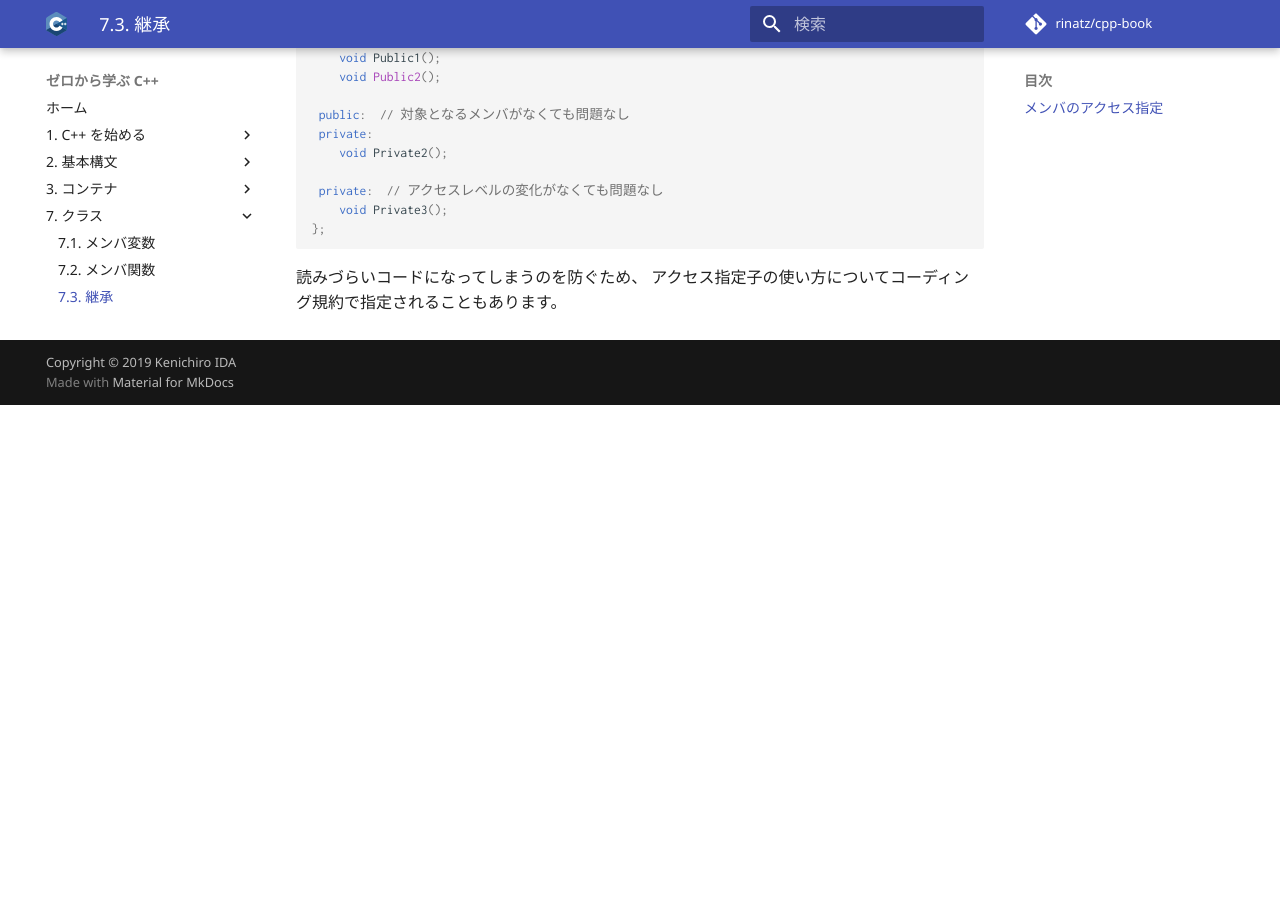
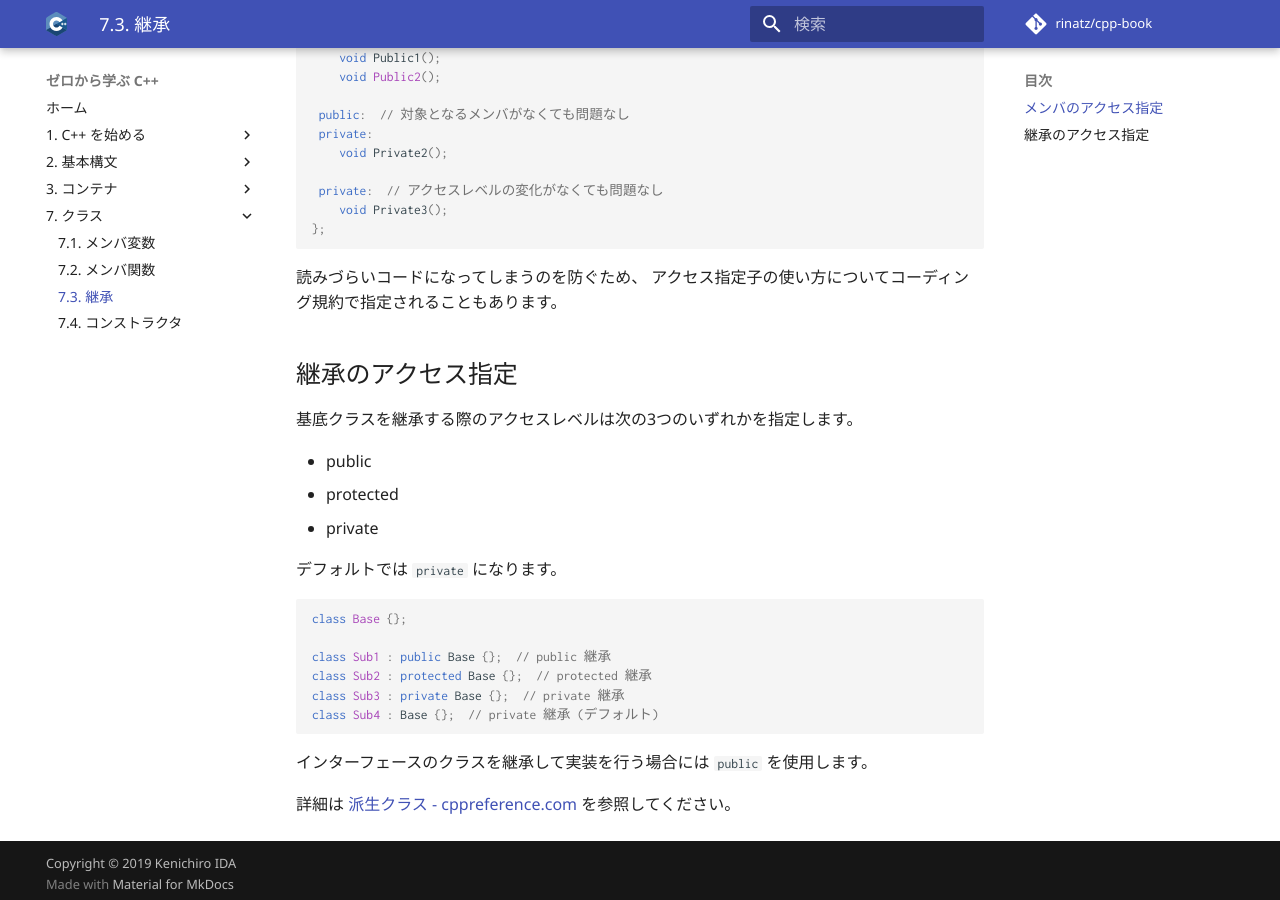
Before and after one commit to rinatz/cpp-book, an MkDocs documentation site: the page built from docs/ch07-03-inheritance.md, in a window 1280 px wide and 900 px high, scrolled down 1524 px. Built offline with MkDocs 1.6.1 and Material for MkDocs 9.7.7, drawn with Linux system fonts in a browser that asks for light colours; emoji names are drawn with the system emoji font; comment, search, counter and statistics services are not loaded; before the commit the page ends 1929 px from its top, so only the background shows below that.

Commit message:
Add access specifiers for inheritance such as public-inheritance

````diff
--- a/docs/ch07-03-inheritance.md
+++ b/docs/ch07-03-inheritance.md
@@ -82,3 +82,28 @@
 
 読みづらいコードになってしまうのを防ぐため、
 アクセス指定子の使い方についてコーディング規約で指定されることもあります。
+
+## 継承のアクセス指定
+
+基底クラスを継承する際のアクセスレベルは次の3つのいずれかを指定します。
+
+* public
+* protected
+* private
+
+デフォルトでは `private` になります。
+
+```cpp
+class Base {};
+
+class Sub1 : public Base {};  // public 継承
+class Sub2 : protected Base {};  // protected 継承
+class Sub3 : private Base {};  // private 継承
+class Sub4 : Base {};  // private 継承 (デフォルト)
+```
+
+インターフェースのクラスを継承して実装を行う場合には `public` を使用します。
+
+詳細は [派生クラス - cppreference.com][cppreference_derived_class] を参照してください。
+
+[cppreference_derived_class]: https://ja.cppreference.com/w/cpp/language/derived_class
````
